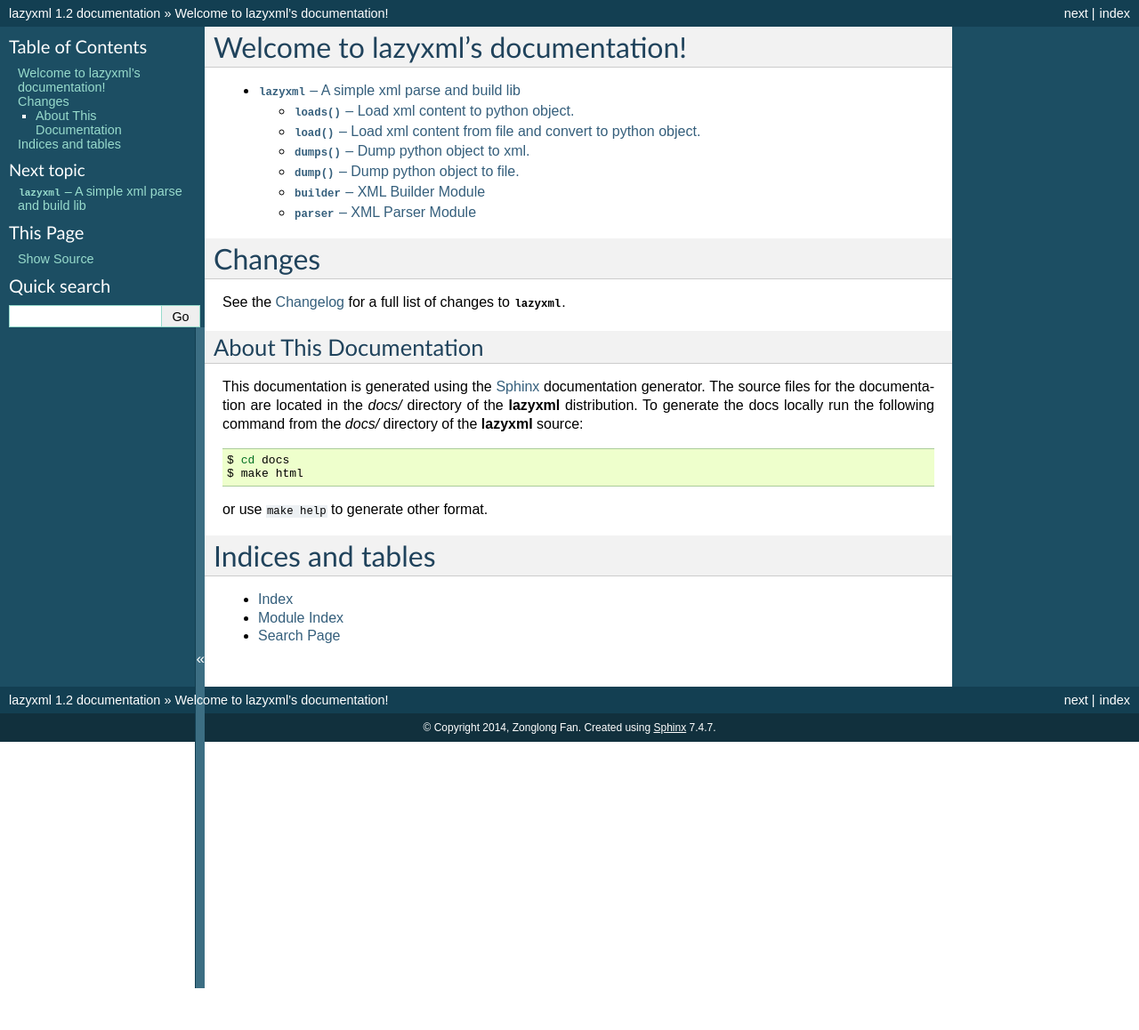
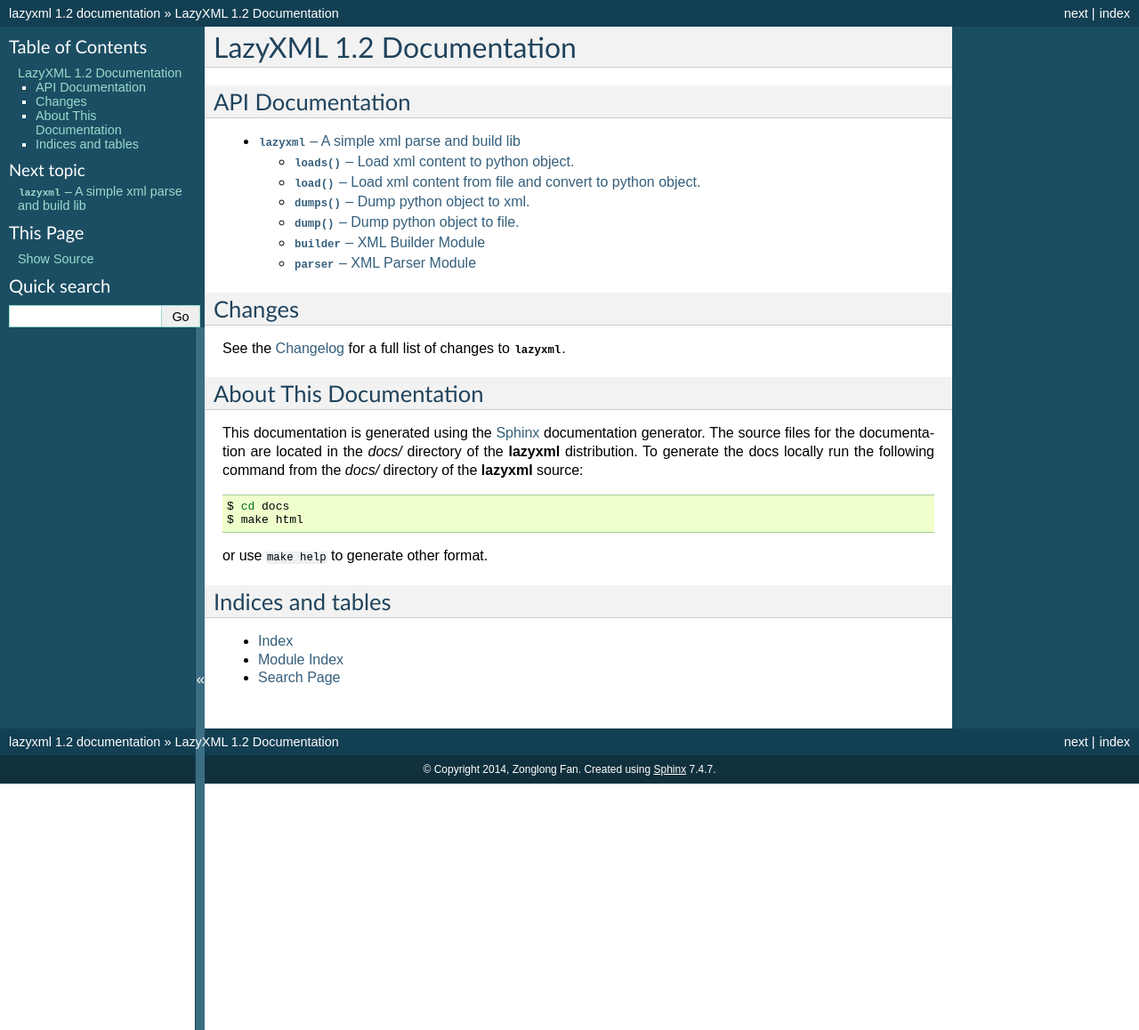
Before and after one commit to druagoon/lazyxml, a Sphinx documentation site: the page built from docs/index.rst, in a window 1280 px wide. Shown: the whole page at 89% size. Built offline with Sphinx 7.4.7, drawn with Linux system fonts in a browser that asks for light colours; before the commit the page ends 1111 px from its top, so only the background shows below that.

```diff
--- a/docs/index.rst
+++ b/docs/index.rst
@@ -3,8 +3,12 @@
    You can adapt this file completely to your liking, but it should at least
    contain the root `toctree` directive.
 
-Welcome to lazyxml's documentation!
-===================================
+LazyXML |release| Documentation
+===============================
+
+
+API Documentation
+-----------------
 
 .. toctree::
    :maxdepth: 2
@@ -13,13 +17,14 @@ Welcome to lazyxml's documentation!
 
 
 Changes
-=======
+-------
 
 See the :doc:`changelog` for a full list of changes to :mod:`lazyxml`.
 
 
 About This Documentation
 ------------------------
+
 This documentation is generated using the `Sphinx
 <http://sphinx.pocoo.org/>`_ documentation generator. The source files
 for the documentation are located in the *docs/* directory of the
@@ -35,7 +40,7 @@ or use ``make help`` to generate other format.
 
 
 Indices and tables
-==================
+------------------
 
 * :ref:`genindex`
 * :ref:`modindex`
```
Also changed, not shown: README.rst (+68 -31 lines).
